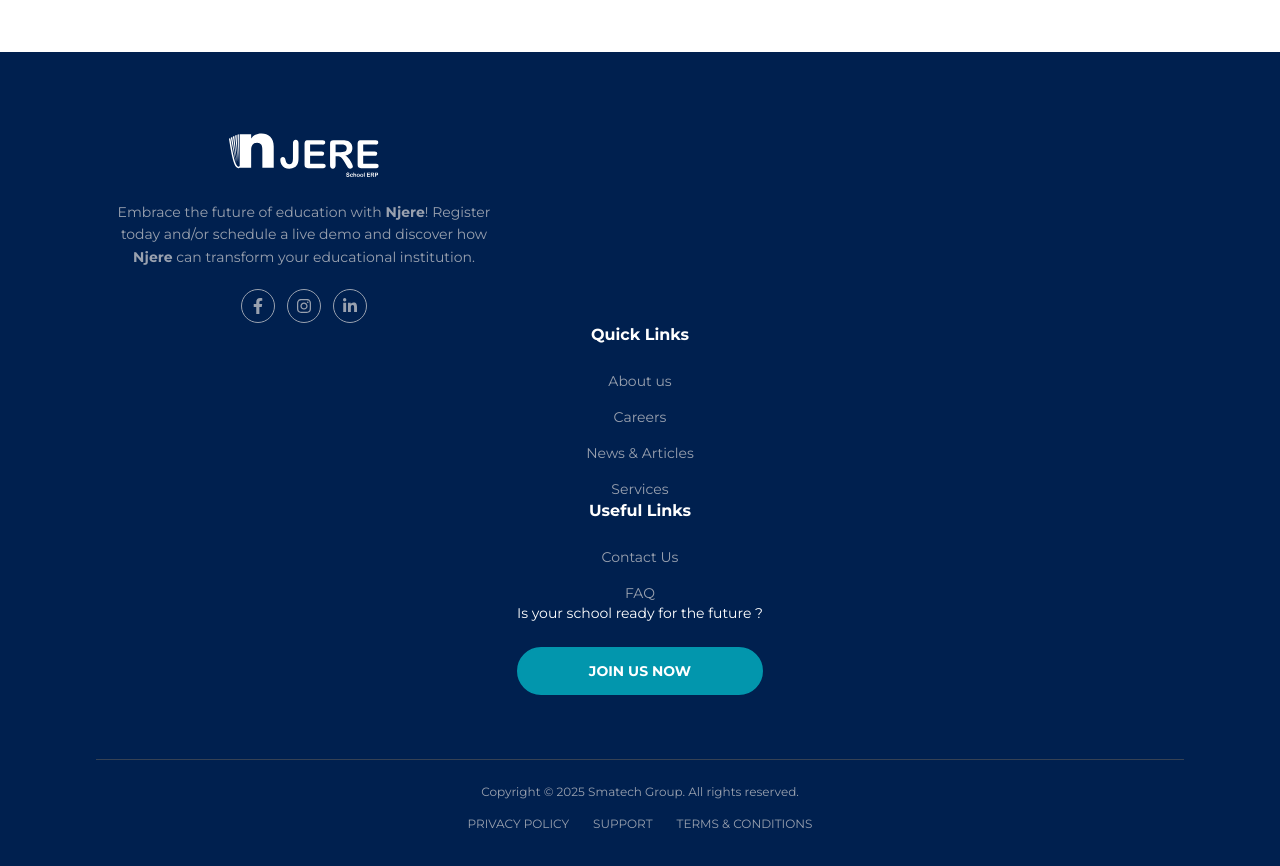
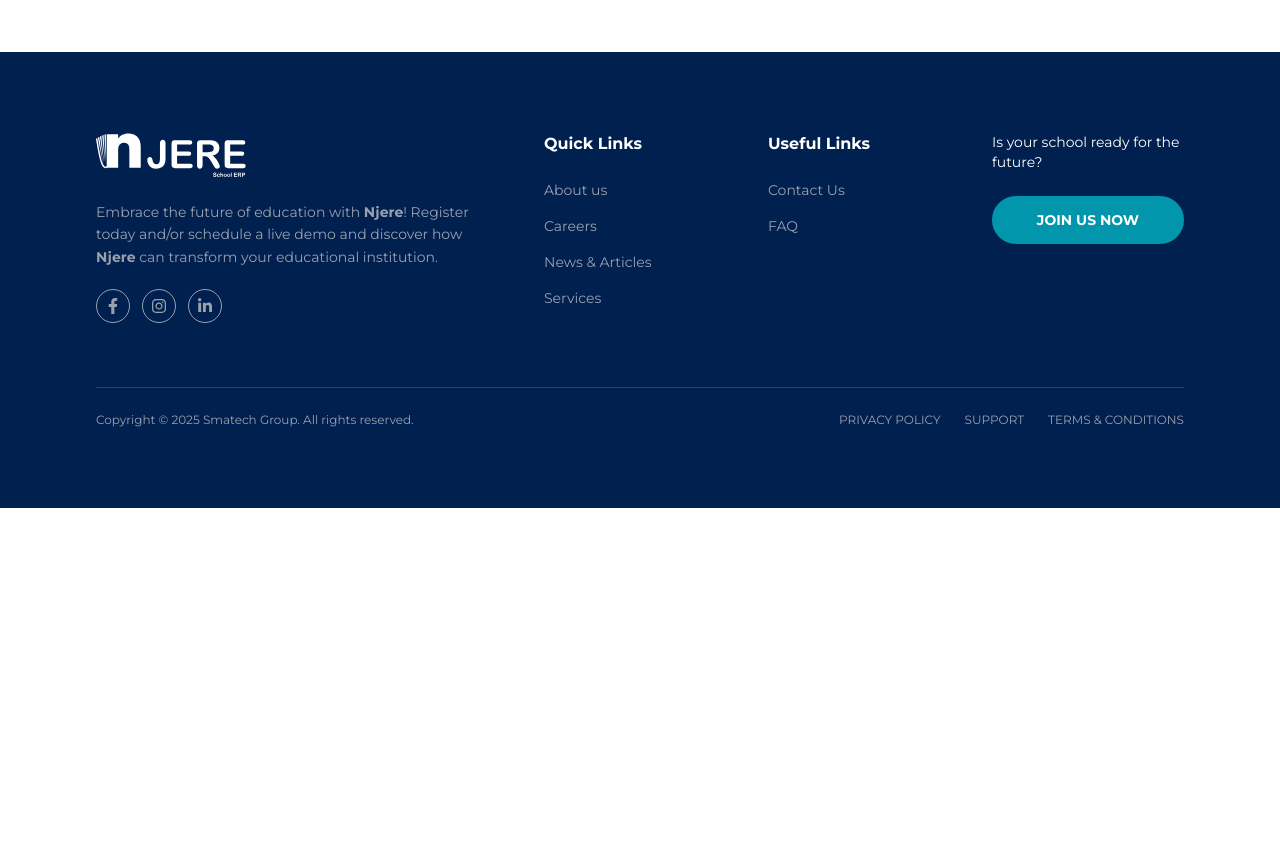
Before and after one commit to billychosee/Njere-Website, a Next.js app: page / in a window 1280 px wide. Shown: the part 9020-9886 px from the top of the page. After the commit the page ends 9528 px from the top, so only its background shows below. Built offline with nearby package versions, Linux system fonts and the light colour scheme.

Commit message:
mobile view footer

```diff
--- a/src/app/components/Footer.tsx
+++ b/src/app/components/Footer.tsx
@@ -1,14 +1,13 @@
 "use client";
 
 import { useState } from 'react';
-import { FiPhone, FiMail, FiMapPin } from 'react-icons/fi';
 import { FaLinkedinIn, FaFacebookF, FaInstagram } from 'react-icons/fa';
 
 function Footer() {
   const [formData, setFormData] = useState({ email: '', message: '' });
   const [statusMessage, setStatusMessage] = useState('');
   const [isError, setIsError] = useState(false);
-  const [isMobileMenuOpen, setIsMobileMenuOpen] = useState(false); // State for mobile chat toggle
+  const [isMobileMenuOpen, setIsMobileMenuOpen] = useState(false);
 
   const handleChange = (
     e: React.ChangeEvent<HTMLInputElement | HTMLTextAreaElement>,
@@ -22,9 +21,7 @@ function Footer() {
     setIsError(false);
 
     try {
-      const headers = {
-        authtoken: '',
-      };
+      const headers = { authtoken: '' };
 
       const bodyFormData = new FormData();
       bodyFormData.append('source', 'smatechgroup_website');
@@ -53,35 +50,29 @@ function Footer() {
     }
   };
 
-  // Define colors
+  // Colors
   const FOOTER_BG = '#00204f';
   const FOOTER_TEXT = 'text-gray-400';
   const FOOTER_HEADING = 'text-white';
   const FOOTER_BORDER = 'border-gray-700';
-  // Define new button colors as requested
   const BUTTON_BG = '#0296AD';
-  const BUTTON_HOVER_BG = '#00204f';
-
 
   return (
     <div className={`relative w-full bg-[${FOOTER_BG}] ${FOOTER_TEXT}`}>
-      {/* Main content container */}
+      {/* Main container */}
       <div className="mx-auto w-full max-w-[1400px] px-5 py-16 md:px-24 md:py-20">
-        <div className="flex flex-col items-center text-center">
-          <div className="grid w-full max-w-6xl grid-cols-1 gap-12 sm:grid-cols-2 lg:grid-cols-5 lg:gap-8">
-            {/* Column 1: Logo and Introductory Text */}
-            <div className="flex flex-col items-center col-span-1 text-center lg:col-span-2">
+        <div className="grid grid-cols-1 gap-12 text-center sm:grid-cols-2 lg:grid-cols-5 lg:gap-8 md:text-left">
+
+          {/* Column 1 */}
+          <div className="flex flex-col items-center col-span-1 md:items-start lg:col-span-2">
             <div className="mb-6">
               <a href="/">
-                {/* *** LOGO CHANGE APPLIED HERE ***
-                  Using an <img> tag for the 'njere-white-logo.svg'
-                */}
                 <img
                   src="/njere-white-logo.svg"
                   alt="NJERE School ERP Logo"
                   width={150}
                   height={30}
-                  className="h-auto"
+                  className="h-auto mx-auto md:mx-0"
                 />
               </a>
             </div>
@@ -90,19 +81,18 @@ function Footer() {
               Register today and/or schedule a live demo and discover how{' '}
               <strong>Njere</strong> can transform your educational institution.
             </p>
-            {/* Social Icons */}
-            <div className="flex items-center gap-3 mt-5">
+            <div className="flex items-center justify-center gap-3 mt-5 md:justify-start">
               {/* Facebook */}
               <a
                 href="https://www.facebook.com/profile.php?id=61553934834650"
                 target="_blank"
                 rel="noopener noreferrer"
                 aria-label="Facebook"
-                className={`p-2 border border-gray-400 rounded-full hover:border-white transition-colors duration-300`}
+                className="p-2 transition-colors duration-300 border border-gray-400 rounded-full hover:border-white"
               >
                 <FaFacebookF
                   size={16}
-                  className={`text-gray-400 hover:text-white transition-colors duration-300`}
+                  className="text-gray-400 transition-colors duration-300 hover:text-white"
                 />
               </a>
               {/* Instagram */}
@@ -111,11 +101,11 @@ function Footer() {
                 target="_blank"
                 rel="noopener noreferrer"
                 aria-label="Instagram"
-                className={`p-2 border border-gray-400 rounded-full hover:border-white transition-colors duration-300`}
+                className="p-2 transition-colors duration-300 border border-gray-400 rounded-full hover:border-white"
               >
                 <FaInstagram
                   size={16}
-                  className={`text-gray-400 hover:text-white transition-colors duration-300`}
+                  className="text-gray-400 transition-colors duration-300 hover:text-white"
                 />
               </a>
               {/* LinkedIn */}
@@ -124,35 +114,31 @@ function Footer() {
                 target="_blank"
                 rel="noopener noreferrer"
                 aria-label="LinkedIn"
-                className={`p-2 border border-gray-400 rounded-full hover:border-white transition-colors duration-300`}
+                className="p-2 transition-colors duration-300 border border-gray-400 rounded-full hover:border-white"
               >
                 <FaLinkedinIn
                   size={16}
-                  className={`text-gray-400 hover:text-white transition-colors duration-300`}
+                  className="text-gray-400 transition-colors duration-300 hover:text-white"
                 />
               </a>
             </div>
-            </div>
           </div>
 
-          {/* Column 2: Quick Links */}
-          <div className="flex flex-col items-center col-span-1 text-center lg:col-span-1">
+          {/* Column 2 */}
+          <div className="flex flex-col items-center col-span-1 md:items-start lg:col-span-1">
             <h2 className={`mb-6 text-base font-bold ${FOOTER_HEADING}`}>
               Quick Links
             </h2>
             <ul className="space-y-4 text-sm">
               <li>
-                <a
-                  href="/about-us"
-                  className={`hover:${FOOTER_HEADING} transition-colors duration-300`}
-                >
+                <a href="/about-us" className="transition-colors duration-300 hover:text-white">
                   About us
                 </a>
               </li>
               <li>
                 <a
                   href="https://erp.smatechgroup.com/recruitment/recruitment_portal"
-                  className={`hover:${FOOTER_HEADING} transition-colors duration-300`}
+                  className="transition-colors duration-300 hover:text-white"
                   target="_blank"
                   rel="noopener noreferrer"
                 >
@@ -160,70 +146,52 @@ function Footer() {
                 </a>
               </li>
               <li>
-                <a
-                  href="/news"
-                  className={`hover:${FOOTER_HEADING} transition-colors duration-300`}
-                >
+                <a href="/news" className="transition-colors duration-300 hover:text-white">
                   News & Articles
                 </a>
               </li>
               <li>
-                <a
-                  href="/services"
-                  className={`hover:${FOOTER_HEADING} transition-colors duration-300`}
-                >
+                <a href="/services" className="transition-colors duration-300 hover:text-white">
                   Services
                 </a>
               </li>
             </ul>
           </div>
 
-          {/* Column 3: Useful Links */}
-          <div className="flex flex-col items-center col-span-1 text-center lg:col-span-1">
+          {/* Column 3 */}
+          <div className="flex flex-col items-center col-span-1 md:items-start lg:col-span-1">
             <h2 className={`mb-6 text-base font-bold ${FOOTER_HEADING}`}>
               Useful Links
             </h2>
             <ul className="space-y-4 text-sm">
               <li>
-                <a
-                  href="/contact-us"
-                  className={`hover:${FOOTER_HEADING} transition-colors duration-300`}
-                >
+                <a href="/contact-us" className="transition-colors duration-300 hover:text-white">
                   Contact Us
                 </a>
               </li>
               <li>
-                <a
-                  href="/faq"
-                  className={`hover:${FOOTER_HEADING} transition-colors duration-300`}
-                >
+                <a href="/faq" className="transition-colors duration-300 hover:text-white">
                   FAQ
                 </a>
               </li>
             </ul>
           </div>
 
-          {/* Column 4: Call to Action (Adjusted with correct hover style) */}
-          <div className="flex flex-col items-center col-span-1 text-center lg:col-span-1">
+          {/* Column 4 */}
+          <div className="flex flex-col items-center col-span-1 md:items-start lg:col-span-1">
             <h2 className={`mb-6 text-sm ${FOOTER_HEADING}`}>
-              Is your school ready for the future ?
+              Is your school ready for the future?
             </h2>
             <a
               href="#"
-              // Default styling
-              style={{
-                backgroundColor: BUTTON_BG,
-                borderColor: BUTTON_BG,
-              }}
-              className={`w-full text-center text-white px-8 py-3 rounded-full font-bold text-sm transition-all duration-300 border-2`}
-              // Hover styling (white border, transparent background, white text/border)
+              style={{ backgroundColor: BUTTON_BG, borderColor: BUTTON_BG }}
+              className="w-full text-center text-white px-8 py-3 rounded-full font-bold text-sm transition-all duration-300 border-2 max-w-[220px]"
               onMouseOver={(e) => {
                 e.currentTarget.style.backgroundColor = 'transparent';
                 e.currentTarget.style.borderColor = 'white';
                 e.currentTarget.style.color = 'white';
               }}
               onMouseOut={(e) => {
-                // Restore default styling
                 e.currentTarget.style.backgroundColor = BUTTON_BG;
                 e.currentTarget.style.borderColor = BUTTON_BG;
                 e.currentTarget.style.color = 'white';
@@ -234,45 +202,30 @@ function Footer() {
           </div>
         </div>
 
-        {/* Footer Bottom (Copyright and Policy Links) */}
-        <div
-          className={`mt-16 pt-6 text-xs ${FOOTER_TEXT} border-t ${FOOTER_BORDER} flex flex-col items-center text-center`}
-        >
-          {/* Copyright */}
-          <p className="mb-4">
-            Copyright © {new Date().getFullYear()} Smatech Group. All rights
-            reserved.
+        {/* Footer bottom */}
+        <div className={`mt-16 pt-6 text-xs ${FOOTER_TEXT} border-t ${FOOTER_BORDER} flex flex-col md:flex-row justify-center md:justify-between items-center gap-4`}>
+          <p className="text-center">
+            Copyright © {new Date().getFullYear()} Smatech Group. All rights reserved.
           </p>
-          {/* Policy Links */}
           <div className="flex flex-wrap justify-center gap-6">
-            <a
-              href="/privacy-policy"
-              className={`hover:${FOOTER_HEADING} transition-colors duration-300 uppercase`}
-            >
+            <a href="/privacy-policy" className="uppercase transition-colors duration-300 hover:text-white">
               Privacy Policy
             </a>
-            <a
-              href="/support"
-              className={`hover:${FOOTER_HEADING} transition-colors duration-300 uppercase`}
-            >
+            <a href="/support" className="uppercase transition-colors duration-300 hover:text-white">
               Support
             </a>
-            <a
-              href="/terms-and-conditions"
-              className={`hover:${FOOTER_HEADING} transition-colors duration-300 uppercase`}
-            >
+            <a href="/terms-and-conditions" className="uppercase transition-colors duration-300 hover:text-white">
               Terms & Conditions
             </a>
           </div>
         </div>
       </div>
 
-      {/* Floating WhatsApp Chat Button */}
+      {/* Floating WhatsApp Button */}
       <div
         className="fixed z-50 flex items-center cursor-pointer bottom-6 right-6 group"
         onClick={() => setIsMobileMenuOpen(!isMobileMenuOpen)}
       >
-        {/* Chat Text Bubble: Hidden by default on PC, shown on hover/mobile click */}
         <div
           className={`px-5 py-3 text-sm font-medium text-black bg-white rounded-full shadow-lg whitespace-nowrap transition-opacity duration-300 absolute right-12 top-1/2 transform -translate-y-1/2
             ${isMobileMenuOpen ? 'block opacity-100' : 'hidden opacity-0'}
@@ -282,18 +235,13 @@ function Footer() {
           Need Help? Chat with us
         </div>
 
-        {/* WhatsApp Icon/Button */}
         <a
           href="https://wa.me/+263789566428"
           target="_blank"
           rel="noopener noreferrer"
           aria-label="Chat on WhatsApp"
-          className={`rounded-full p-3 shadow-lg transition-all duration-300 w-14 h-14 flex items-center justify-center
-            bg-[#25D366]
-            group-hover:bg-transparent group-hover:border-2 group-hover:border-white
-          `}
+          className="rounded-full p-3 shadow-lg transition-all duration-300 w-14 h-14 flex items-center justify-center bg-[#25D366] group-hover:bg-transparent group-hover:border-2 group-hover:border-white"
         >
-          {/* Icon SVG - remains white */}
           <svg
             width="32"
             height="32"
```
